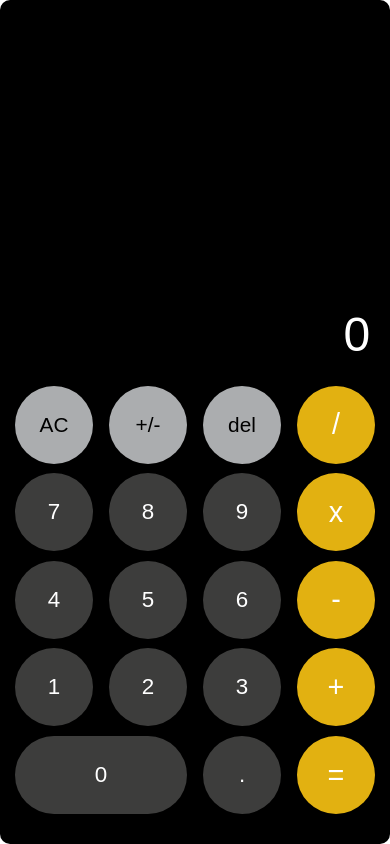
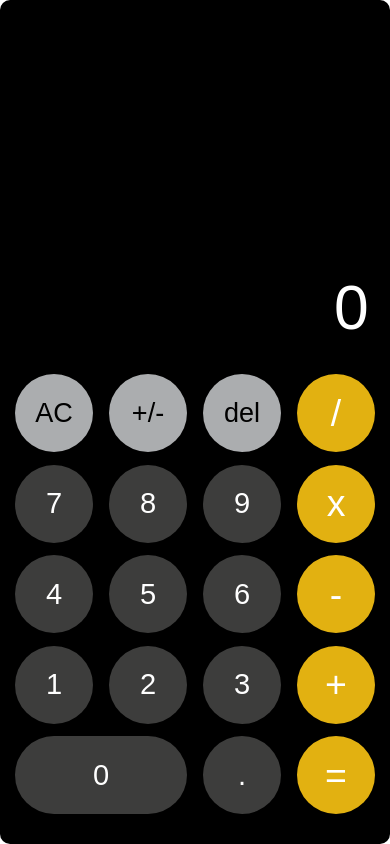
Before and after one commit to BeliaevSA/calculator, a React (Create React App) app: page / in a window 390 px wide. Built offline with nearby package versions, Linux system fonts and the light colour scheme.

Commit message:
adding styles to display text

```diff
--- a/src/App.css
+++ b/src/App.css
@@ -19,7 +19,7 @@ body{
   border-radius: 10px;
 
 
-  /* width: 320px; */
+  width: 350px;
 }
 
 .text{
@@ -85,6 +85,10 @@ body{
 }
 
 @media (max-width: 700px) {
+  :root{
+    font-size: 1.3em;
+  }
+
   .container {
     display: flex;
     flex-direction: column;
--- a/src/App.js
+++ b/src/App.js
@@ -6,7 +6,9 @@ import './App.css';
 function App() {
 
   const [text, setText] = useState(['0'])
-  // console.log(text)
+  const arr3 = '123456'
+  const arr4 = arr3.length > 9 ? (+arr3).toExponential(5) : +arr3
+  console.log(arr4)
 
   const [values, setValues] = useState({num1: '0'})
 
--- a/src/components/Buttons.js
+++ b/src/components/Buttons.js
@@ -4,6 +4,7 @@ import Button from "./Button"
 const Buttons = (props) => {
 
   const addNumber = (ev) => {
+    if(props.text.length < 9){
       ev.target.className = 'button button_num_active'
       setTimeout(() => ev.target.className = 'button', 300)
       if(!props.values.num1){
@@ -25,6 +26,7 @@ const Buttons = (props) => {
         arr.push(ev.target.textContent)
         props.setText([...arr])
         return
+    }
   }
 
   const clearNumber = () => {
@@ -73,16 +75,16 @@ const Buttons = (props) => {
       if(props.values.num1 !== '0'){
         switch(props.values.calc){
           case '/':
-            props.setValues({num1: +props.values.num1 / +props.text.join(''), calc: ev.target.textContent})
+            props.setValues({num1: String(+props.values.num1 / +props.text.join('')), calc: ev.target.textContent})
             break;
           case 'x':
-            props.setValues({num1: +props.values.num1 * +props.text.join(''), calc: ev.target.textContent})
+            props.setValues({num1: String(+props.values.num1 * +props.text.join('')), calc: ev.target.textContent})
             break;
           case '-':
-            props.setValues({num1: +props.values.num1 - +props.text.join(''), calc: ev.target.textContent})
+            props.setValues({num1: String(+props.values.num1 - +props.text.join('')), calc: ev.target.textContent})
             break;
           case '+':
-            props.setValues({num1: +props.values.num1 + +props.text.join(''), calc: ev.target.textContent})
+            props.setValues({num1: String(+props.values.num1 + +props.text.join('')), calc: ev.target.textContent})
             break;
           default:
             break
--- a/src/components/Text.js
+++ b/src/components/Text.js
@@ -2,17 +2,22 @@ const Text = (props) => {
 
   const value = props.text.join('') === '0' ? props.values.num1 : props.text.join('')
 
-  // const addingSpace = (str) => {
-  //   let arr = str.split('').reverse()
-  //   for(let i = 3; i < str.length ; i += 3){
-  //     arr.splice(i, 0, ' ')
-  //   }
-  //   return arr.join('')
-  // }
+  const finishValue = value.length > 9 ? String((+value).toExponential(4)) : value
 
+  const addingSpace = (str) => {
+    // if(str.includes('е')) return
+    let arr = (typeof str === 'string') ? str.split('').reverse() : String(str).split('').reverse()
+    console.log(arr)
+    for(let i = 3; i < str.length ; i += 3){
+      arr[i] = `${arr[i]} `
+    }
+    return arr.reverse().join('')
+  }
+  console.log(finishValue.split(''))
   return (
-    <p className='text' >{value}</p>
-    // <p className='text' >{addingSpace(value)}</p>
+    // <p className='text' >{value}</p>
+    <p className='text' >{(finishValue.split('').includes('.') || finishValue.split('').includes('е') ) ? finishValue : addingSpace(finishValue)}</p>
+
   )
 }
 
```
Lines whose indentation alone changed are shown as unchanged.
